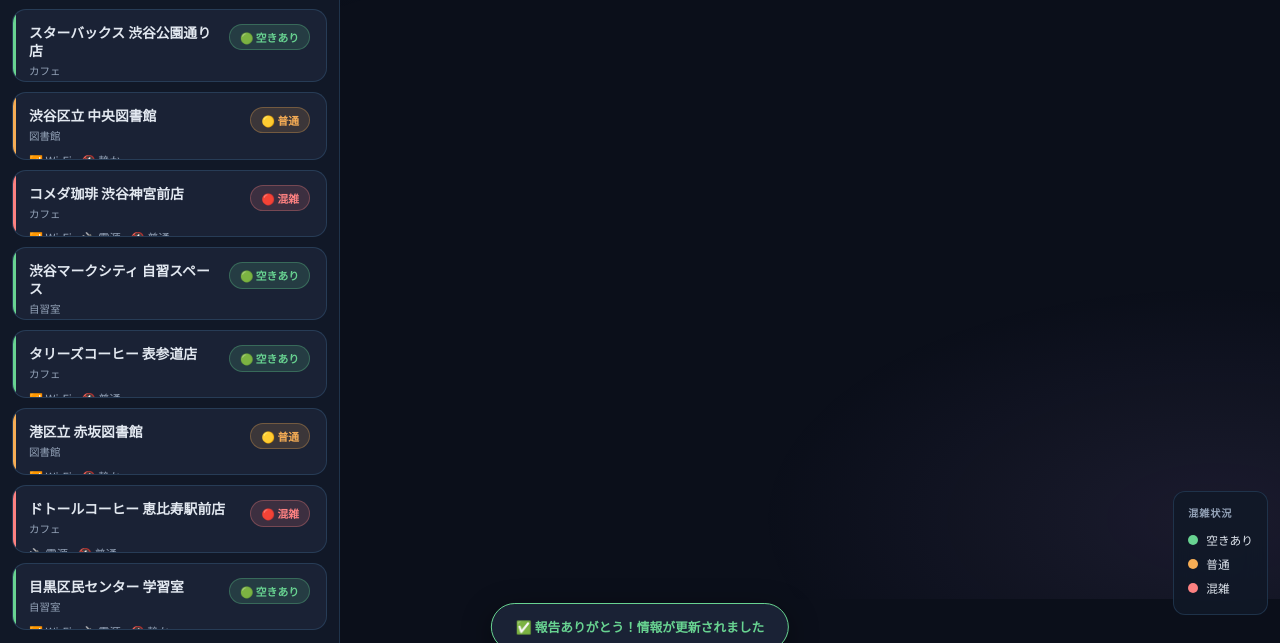
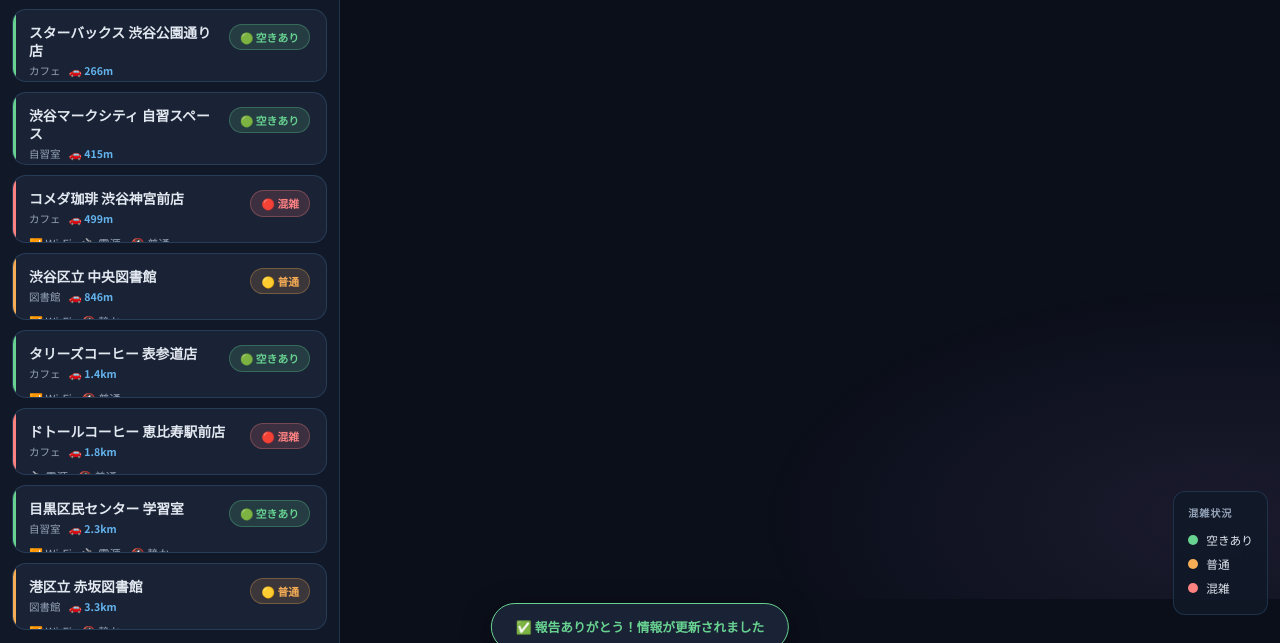
Before and after one commit to kato1105/web3-self-intro, a plain HTML site: page lectures/lecture5/index.html in a window 1280 px wide. Shown: the part 201-844 px from the top of the page. Drawn offline with nearby package versions, Linux system fonts and the light colour scheme.

Commit message:
feat: implement dynamic distance sorting and distance display for spots

```diff
--- a/lectures/lecture5/index.html
+++ b/lectures/lecture5/index.html
@@ -880,6 +880,19 @@
 let selectedStatus  = null;
 let markers         = {};
 let map             = null;
+let currentLatLng   = { lat: 35.6612, lng: 139.7010 }; // 初期現在地（渋谷）
+
+// ── ハバーサインの公式で2点間の距離(m)を計算 ──
+function getDistance(lat1, lng1, lat2, lng2) {
+  const R = 6371e3; // 地球の半径 (メートル)
+  const dLat = (lat2 - lat1) * Math.PI / 180;
+  const dLng = (lng2 - lng1) * Math.PI / 180;
+  const a = Math.sin(dLat / 2) * Math.sin(dLat / 2) +
+            Math.cos(lat1 * Math.PI / 180) * Math.cos(lat2 * Math.PI / 180) *
+            Math.sin(dLng / 2) * Math.sin(dLng / 2);
+  const c = 2 * Math.atan2(Math.sqrt(a), Math.sqrt(1 - a));
+  return R * c;
+}
 
 // ── 有効報告（30分以内）取得 ──
 function getActiveReports() {
@@ -1002,12 +1015,26 @@
   document.getElementById('stat-crowded').textContent = counts.crowded;
   document.getElementById('stat-reports').textContent = active.length;
 
-  SPOTS.forEach(spot => {
+  // 各スポットに現在地からの距離を付与
+  const spotsWithDistance = SPOTS.map(spot => {
+    const dist = getDistance(currentLatLng.lat, currentLatLng.lng, spot.lat, spot.lng);
+    return { ...spot, distance: dist };
+  });
+
+  // 距離が近い順にソート
+  spotsWithDistance.sort((a, b) => a.distance - b.distance);
+
+  spotsWithDistance.forEach(spot => {
     const status = getSpotStatus(spot.id);
     if (currentFilter !== 'all' && status !== currentFilter) return;
 
     const spotReports = active.filter(r => r.spotId === spot.id);
     const lastReport  = spotReports.length ? timeAgo(spotReports[spotReports.length-1].timestamp) : 'サンプル';
+
+    // 距離の表示フォーマット（1km未満はm、1km以上はkm表示）
+    const distText = spot.distance < 1000
+      ? `${Math.round(spot.distance)}m`
+      : `${(spot.distance / 1000).toFixed(1)}km`;
 
     const card = document.createElement('div');
     card.className   = 'spot-card';
@@ -1017,7 +1044,7 @@
       <div class="spot-top">
         <div>
           <div class="spot-name">${spot.name}</div>
-          <div class="spot-type">${spot.type}</div>
+          <div class="spot-type">${spot.type} <span style="color:var(--accent1);margin-left:6px;font-weight:600;">🚗 ${distText}</span></div>
         </div>
         <span class="status-badge ${status}">${statusLabel(status)}</span>
       </div>
@@ -1071,6 +1098,8 @@
 
 // ── 現在地ピン（手動・GPS共通）の描画更新 ──
 function updateUserLocationMarker(lat, lng, label) {
+  currentLatLng = { lat, lng }; // 現在地情報を更新
+
   if (userLocationMarker) {
     map.removeLayer(userLocationMarker);
   }
@@ -1081,6 +1110,8 @@
     fillOpacity: 0.35,
     weight: 2,
   }).addTo(map).bindPopup(`📍 ${label}`).openPopup();
+
+  renderList(); // リストの距離ソートと描画をトリガー
 }
 
 // ──────────────────────────────
```
